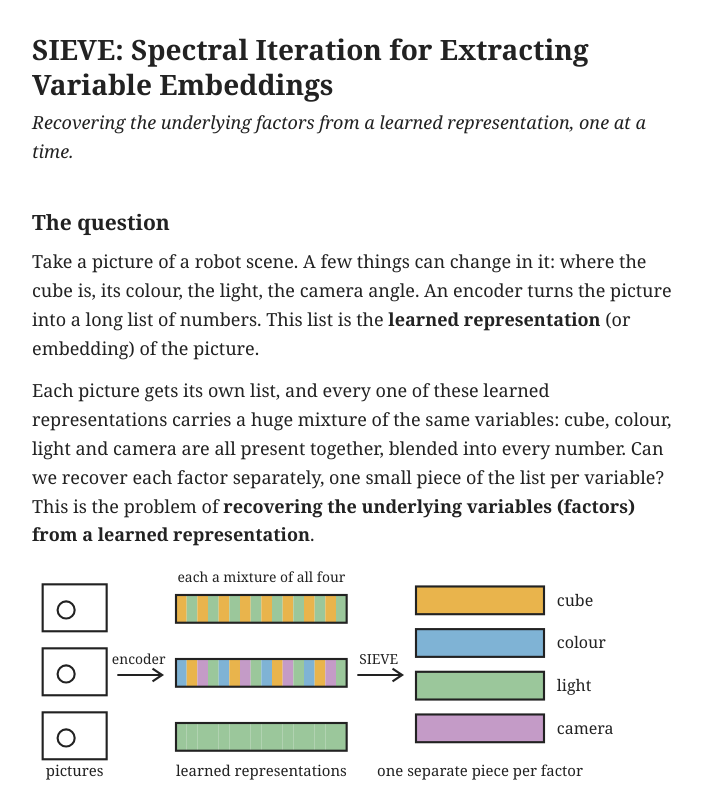
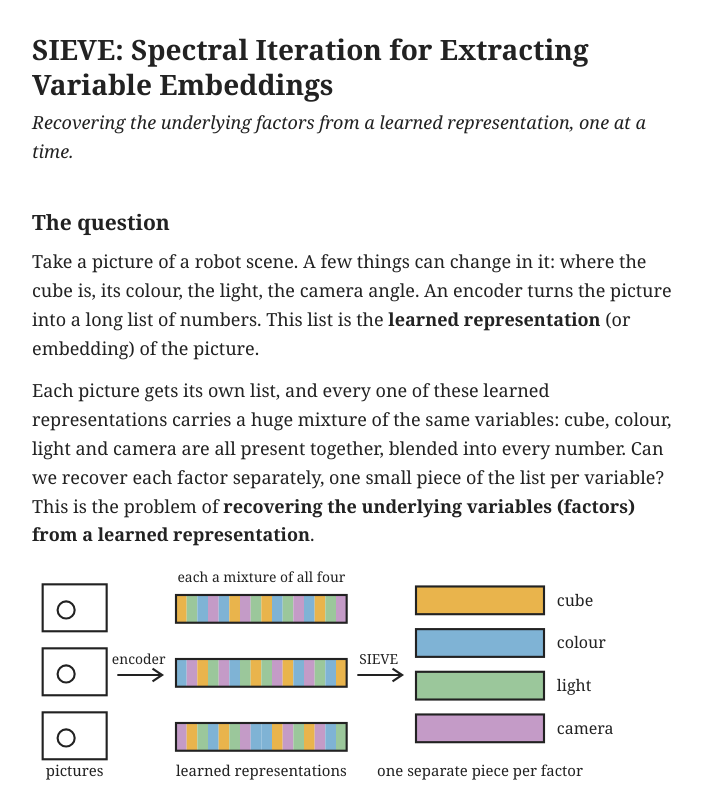
Before and after one commit to sievejepa/sievejepa.github.io, a plain HTML site: page report.html in a window 1280 px wide. Shown: the top 800 px of the page, without its empty margins (288-990 px from the left). Drawn offline with Linux system fonts and the light colour scheme.

Commit message:
Report: fix third representation colours

```diff
--- a/report.html
+++ b/report.html
@@ -35,53 +35,53 @@ th{border-bottom:2px solid #222}
  <text x="100" y="95" text-anchor="middle" font-size="13">encoder</text>
  <rect x="135" y="30" width="10" height="26" fill="#e9b44c"/>
  <rect x="145" y="30" width="10" height="26" fill="#9bc79b"/>
- <rect x="155" y="30" width="10" height="26" fill="#e9b44c"/>
- <rect x="165" y="30" width="10" height="26" fill="#9bc79b"/>
- <rect x="175" y="30" width="10" height="26" fill="#e9b44c"/>
- <rect x="185" y="30" width="10" height="26" fill="#9bc79b"/>
- <rect x="195" y="30" width="10" height="26" fill="#e9b44c"/>
+ <rect x="155" y="30" width="10" height="26" fill="#7fb3d5"/>
+ <rect x="165" y="30" width="10" height="26" fill="#c49bc7"/>
+ <rect x="175" y="30" width="10" height="26" fill="#7fb3d5"/>
+ <rect x="185" y="30" width="10" height="26" fill="#e9b44c"/>
+ <rect x="195" y="30" width="10" height="26" fill="#c49bc7"/>
  <rect x="205" y="30" width="10" height="26" fill="#9bc79b"/>
  <rect x="215" y="30" width="10" height="26" fill="#e9b44c"/>
- <rect x="225" y="30" width="10" height="26" fill="#9bc79b"/>
- <rect x="235" y="30" width="10" height="26" fill="#e9b44c"/>
- <rect x="245" y="30" width="10" height="26" fill="#9bc79b"/>
- <rect x="255" y="30" width="10" height="26" fill="#e9b44c"/>
- <rect x="265" y="30" width="10" height="26" fill="#9bc79b"/>
- <rect x="275" y="30" width="10" height="26" fill="#e9b44c"/>
- <rect x="285" y="30" width="10" height="26" fill="#9bc79b"/>
+ <rect x="225" y="30" width="10" height="26" fill="#7fb3d5"/>
+ <rect x="235" y="30" width="10" height="26" fill="#9bc79b"/>
+ <rect x="245" y="30" width="10" height="26" fill="#c49bc7"/>
+ <rect x="255" y="30" width="10" height="26" fill="#7fb3d5"/>
+ <rect x="265" y="30" width="10" height="26" fill="#e9b44c"/>
+ <rect x="275" y="30" width="10" height="26" fill="#9bc79b"/>
+ <rect x="285" y="30" width="10" height="26" fill="#c49bc7"/>
  <rect x="135" y="30" width="160" height="26" fill="none" stroke="#222" stroke-width="2"/>
  <rect x="135" y="90" width="10" height="26" fill="#7fb3d5"/>
- <rect x="145" y="90" width="10" height="26" fill="#e9b44c"/>
- <rect x="155" y="90" width="10" height="26" fill="#c49bc7"/>
+ <rect x="145" y="90" width="10" height="26" fill="#c49bc7"/>
+ <rect x="155" y="90" width="10" height="26" fill="#e9b44c"/>
  <rect x="165" y="90" width="10" height="26" fill="#9bc79b"/>
- <rect x="175" y="90" width="10" height="26" fill="#7fb3d5"/>
- <rect x="185" y="90" width="10" height="26" fill="#e9b44c"/>
- <rect x="195" y="90" width="10" height="26" fill="#c49bc7"/>
- <rect x="205" y="90" width="10" height="26" fill="#9bc79b"/>
- <rect x="215" y="90" width="10" height="26" fill="#7fb3d5"/>
- <rect x="225" y="90" width="10" height="26" fill="#e9b44c"/>
- <rect x="235" y="90" width="10" height="26" fill="#c49bc7"/>
- <rect x="245" y="90" width="10" height="26" fill="#9bc79b"/>
- <rect x="255" y="90" width="10" height="26" fill="#7fb3d5"/>
- <rect x="265" y="90" width="10" height="26" fill="#e9b44c"/>
- <rect x="275" y="90" width="10" height="26" fill="#c49bc7"/>
- <rect x="285" y="90" width="10" height="26" fill="#9bc79b"/>
+ <rect x="175" y="90" width="10" height="26" fill="#c49bc7"/>
+ <rect x="185" y="90" width="10" height="26" fill="#7fb3d5"/>
+ <rect x="195" y="90" width="10" height="26" fill="#9bc79b"/>
+ <rect x="205" y="90" width="10" height="26" fill="#e9b44c"/>
+ <rect x="215" y="90" width="10" height="26" fill="#9bc79b"/>
+ <rect x="225" y="90" width="10" height="26" fill="#c49bc7"/>
+ <rect x="235" y="90" width="10" height="26" fill="#e9b44c"/>
+ <rect x="245" y="90" width="10" height="26" fill="#7fb3d5"/>
+ <rect x="255" y="90" width="10" height="26" fill="#c49bc7"/>
+ <rect x="265" y="90" width="10" height="26" fill="#9bc79b"/>
+ <rect x="275" y="90" width="10" height="26" fill="#7fb3d5"/>
+ <rect x="285" y="90" width="10" height="26" fill="#e9b44c"/>
  <rect x="135" y="90" width="160" height="26" fill="none" stroke="#222" stroke-width="2"/>
- <rect x="135" y="150" width="10" height="26" fill="#9bc79b"/>
- <rect x="145" y="150" width="10" height="26" fill="#9bc79b"/>
+ <rect x="135" y="150" width="10" height="26" fill="#c49bc7"/>
+ <rect x="145" y="150" width="10" height="26" fill="#e9b44c"/>
  <rect x="155" y="150" width="10" height="26" fill="#9bc79b"/>
- <rect x="165" y="150" width="10" height="26" fill="#9bc79b"/>
- <rect x="175" y="150" width="10" height="26" fill="#9bc79b"/>
+ <rect x="165" y="150" width="10" height="26" fill="#7fb3d5"/>
+ <rect x="175" y="150" width="10" height="26" fill="#e9b44c"/>
  <rect x="185" y="150" width="10" height="26" fill="#9bc79b"/>
- <rect x="195" y="150" width="10" height="26" fill="#9bc79b"/>
- <rect x="205" y="150" width="10" height="26" fill="#9bc79b"/>
- <rect x="215" y="150" width="10" height="26" fill="#9bc79b"/>
- <rect x="225" y="150" width="10" height="26" fill="#9bc79b"/>
- <rect x="235" y="150" width="10" height="26" fill="#9bc79b"/>
+ <rect x="195" y="150" width="10" height="26" fill="#c49bc7"/>
+ <rect x="205" y="150" width="10" height="26" fill="#7fb3d5"/>
+ <rect x="215" y="150" width="10" height="26" fill="#7fb3d5"/>
+ <rect x="225" y="150" width="10" height="26" fill="#e9b44c"/>
+ <rect x="235" y="150" width="10" height="26" fill="#c49bc7"/>
  <rect x="245" y="150" width="10" height="26" fill="#9bc79b"/>
- <rect x="255" y="150" width="10" height="26" fill="#9bc79b"/>
- <rect x="265" y="150" width="10" height="26" fill="#9bc79b"/>
- <rect x="275" y="150" width="10" height="26" fill="#9bc79b"/>
+ <rect x="255" y="150" width="10" height="26" fill="#e9b44c"/>
+ <rect x="265" y="150" width="10" height="26" fill="#c49bc7"/>
+ <rect x="275" y="150" width="10" height="26" fill="#7fb3d5"/>
  <rect x="285" y="150" width="10" height="26" fill="#9bc79b"/>
  <rect x="135" y="150" width="160" height="26" fill="none" stroke="#222" stroke-width="2"/>
  <text x="215" y="200" text-anchor="middle" font-size="14">learned representations</text>
```
